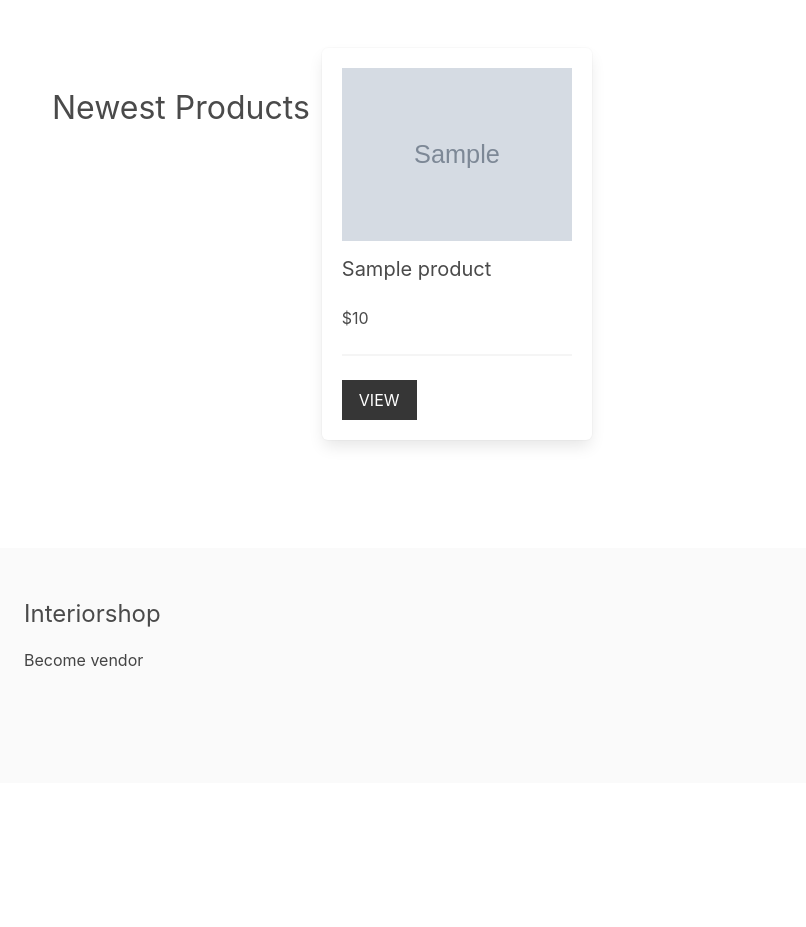
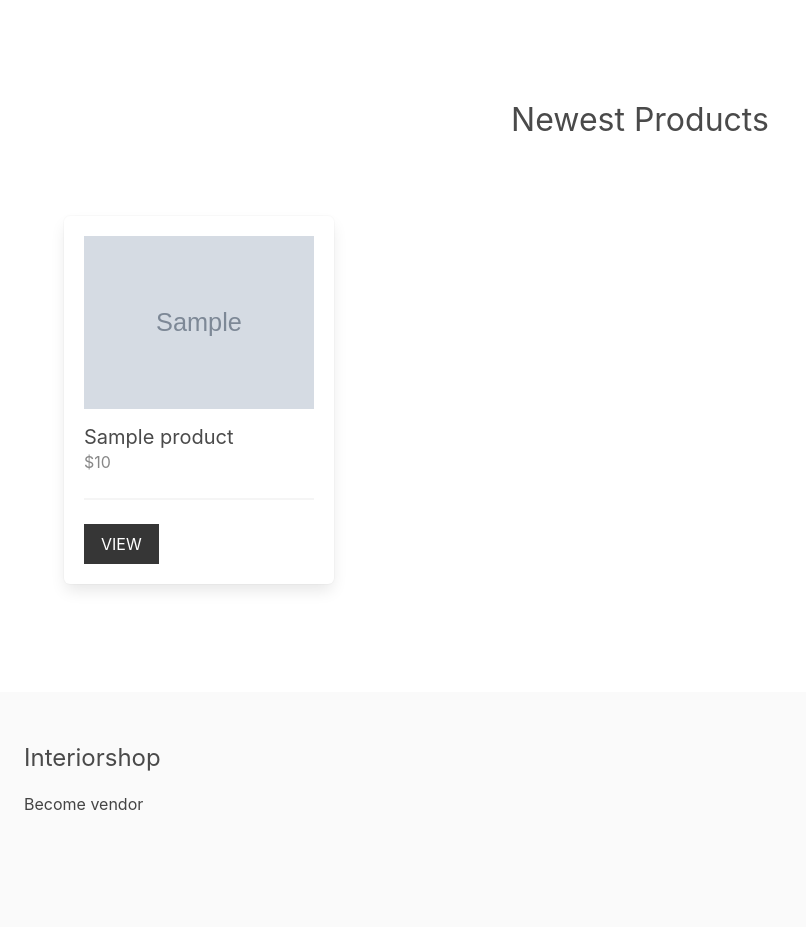
Before and after one commit to alexangria1992/django-multiple-vendors, a Django app: template apps/core/templates/core/frontpage.html in a window 1280 px wide. Shown: the part 52-979 px from the top of the page, without its empty margins (0-806 px from the left). Before the commit the page ends 718 px from the top, so only its background shows below. Run offline with Django 3.2, Linux system fonts and the light colour scheme; the template is opened without the code that fills it: most values are stand-ins (such as "Sample title", 1, 10 or a date in 2020); grey boxes marked "Sample" are stand-in pictures.

Commit message:
Fixed Bugs

```diff
--- a/apps/core/templates/core/frontpage.html
+++ b/apps/core/templates/core/frontpage.html
@@ -3,7 +3,7 @@
 
 {% block content %}
     <div class="columns is-multiline mb-6">
-        <div class="colum is-12 has-text-centered mt-6 mb-6">
+        <div class="column is-12 has-text-centered mt-6 mb-6">
             <h2 class="is-size-3">Newest Products</h2>
         </div>
         {% for product in newest_products %}
@@ -19,6 +19,6 @@
                 </div>
             </div>
         {% endfor %}
-    </div>
+
 
 {% endblock %}
--- a/apps/core/views.py
+++ b/apps/core/views.py
@@ -1,8 +1,10 @@
 from django.shortcuts import render
+from apps.product.models import Product
 
 # Create your views here.
 def frontpage(request):
-    return render(request, 'core/frontpage.html')
+    newest_products = Product.objects.all()[0:8]
+    return render(request, 'core/frontpage.html', {'newest_products': newest_products})
 
 def contact(request):
     return render(request, 'core/contact.html')
--- a/apps/product/models.py
+++ b/apps/product/models.py
@@ -33,7 +33,8 @@ class Product(models.Model):
     def __str__(self):
         return self.title
 
-    def get_thumbanil(self):
+
+    def get_thumbnail(self):
         if self.thumbnail:
             return self.thumbnail.url
         else:
@@ -52,6 +53,7 @@ class Product(models.Model):
 
         thumb_io = BytesIO()
         img.save(thumb_io, 'JPEG', quality=85)
+
         thumbnail = File(thumb_io, name=image.name)
 
         return thumbnail
--- a/static/styles/main.css
+++ b/static/styles/main.css
@@ -25,3 +25,16 @@
 {
     border-radius: 0;
 }
+
+/* Product List Item */
+
+.product-list-item .box .subtitle
+{
+    margin-bottom: 0;
+}
+
+
+.product-list-item .box .price
+{
+    color: #888;
+}
```
Also changed, not shown: apps/product/views.py (deleted, +0 -10 lines), db.sqlite3, uploads/uploads/photo-1555041469-a586c61ea9bc.jpeg (added).
